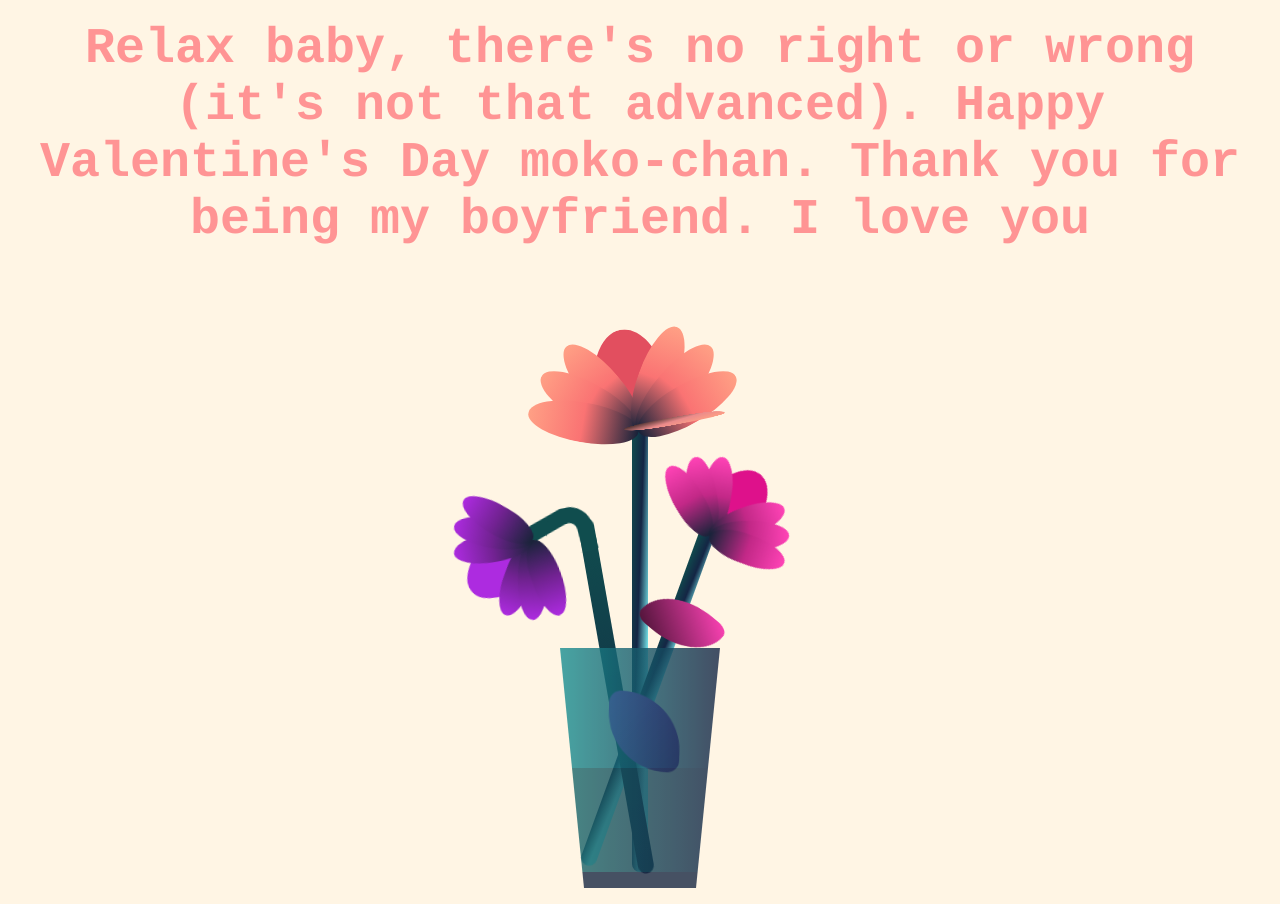
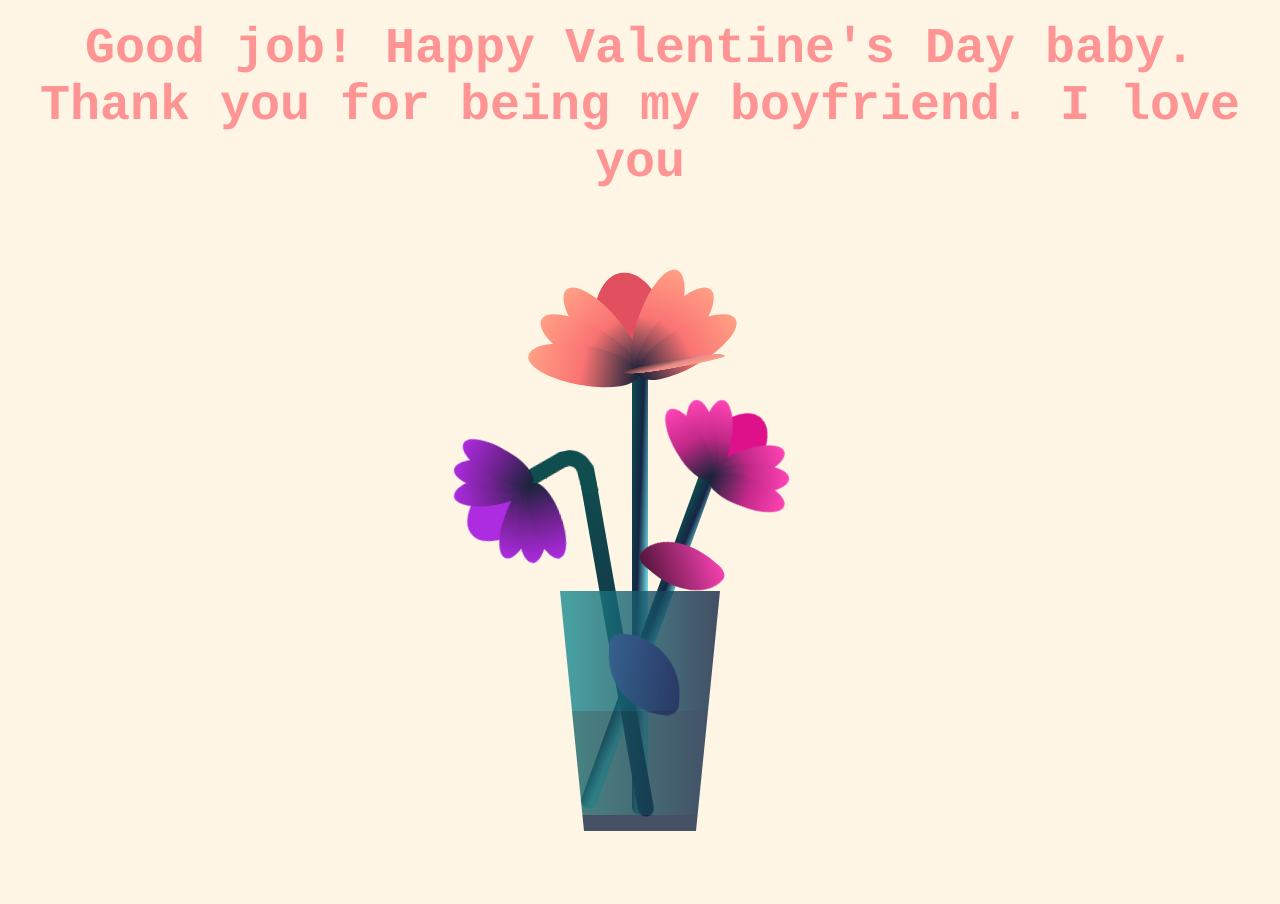
Before and after one commit to mnatasia/valentine.github.io, a plain HTML site: page lastpage.html in a window 1280 px wide. After the commit the page ends 847 px from the top, so only its background shows below. Drawn offline with Linux system fonts and the light colour scheme.

Commit message:
Update lastpage.html

```diff
--- a/lastpage.html
+++ b/lastpage.html
@@ -7,7 +7,7 @@
     <link rel="stylesheet" href="css/flower.css" />
   </head>
   <body>
-    <div id="thankyou"><b>Relax baby, there's no right or wrong (it's not that advanced). Happy Valentine's Day moko-chan. Thank you for being my boyfriend. I love you</b></div>
+    <div id="thankyou"><b>Good job! Happy Valentine's Day baby. Thank you for being my boyfriend. I love you</b></div>
     <div class="flower">
       <div class="f-wrapper">
         <div class="flower__line"></div>
```
